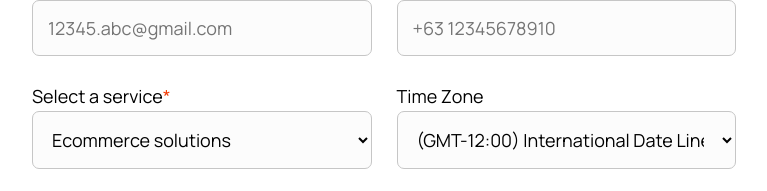
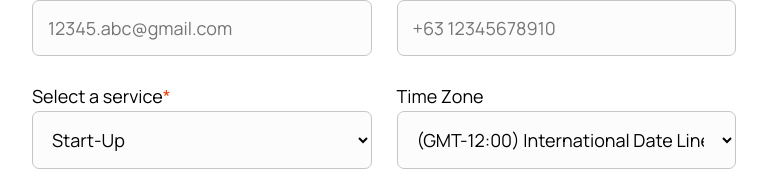
Before and after one commit to Jamesrolandv/Training-1, a plain HTML site: page index.html in a window 1280 px wide. Shown: the part 1567-1758 px from the top of the page, without its empty margins (128-895 px from the left). Drawn offline with Linux system fonts and the light colour scheme.

Commit message:
major change

```diff
--- a/index.html
+++ b/index.html
@@ -68,10 +68,10 @@
                     <div class="information">
                         <label for="service">Select a service<span class="ast">&ast;</span></label><br>
                         <select name="service" id="service" required>
-                            <option value="Ecommerce solutions">Ecommerce solutions</option>
-                            <option value="Westlife">Westlife</option>
-                            <option value="A1">A1</option>
-                            <option value="NSYNC">NSYNC</option>
+                            <option value="Ecommerce solutions">Start-Up</option>
+                            <option value="Westlife">Professional</option>
+                            <option value="A1">Corporate</option>
+                            <option value="NSYNC">Enterprise</option>
                         </select>
                     </div>
                     <div class="information">
```
Also changed, not shown: Images/luffy.jpg, Images/sanji.jpg, Images/ussop.jpg (added), Images/ussop.png (deleted), Images/zoro.png (deleted), Images/zorro.jpg (added).
